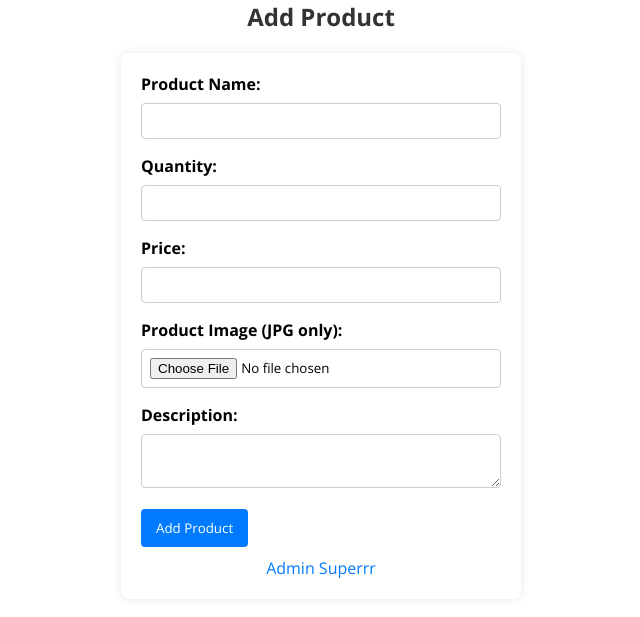
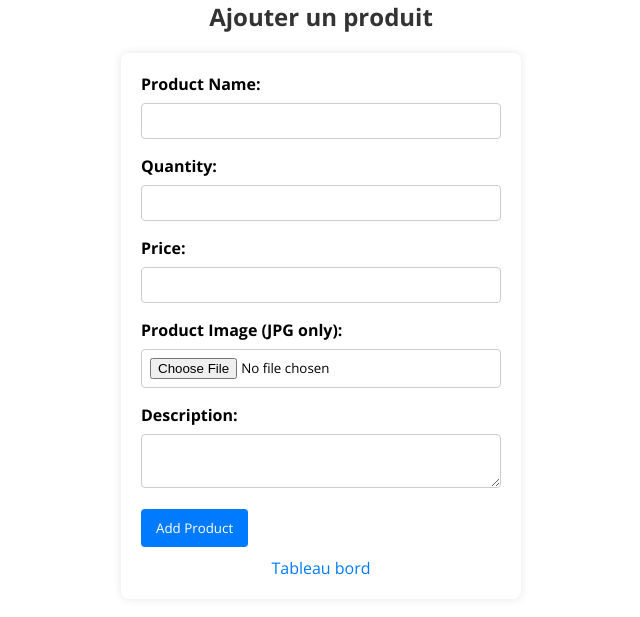
Before and after one commit to MohamedBarhmate/pro_-Barhmate_mohammed, a PHP site: page /registration/admin/add_product.php in a window 1280 px wide. Shown: the top 617 px of the page, without its empty margins (319-959 px from the left). Run offline with PHP 8.4, Linux system fonts and the light colour scheme.

Commit message:
UPDATE add product

```diff
--- a/registration/admin/add_product.php
+++ b/registration/admin/add_product.php
@@ -79,7 +79,7 @@
 
 </html>
 
-<h2>Add Product</h2>
+<h2>Ajouter un produit</h2>
 <form action="process_add_product.php" method="post" enctype="multipart/form-data">
   <!-- Champ de saisie du nom du produit -->
     <label for="name">Product Name:</label>
@@ -105,5 +105,5 @@
     <input type="submit" value="Add Product">
 
     <!-- Lien vers l'Admin Superrr -->
-    <a href="./Tableau_bord.php">Admin Superrr</a>
+    <a href="./Tableau_bord.php">Tableau bord</a>
 </form>
```
